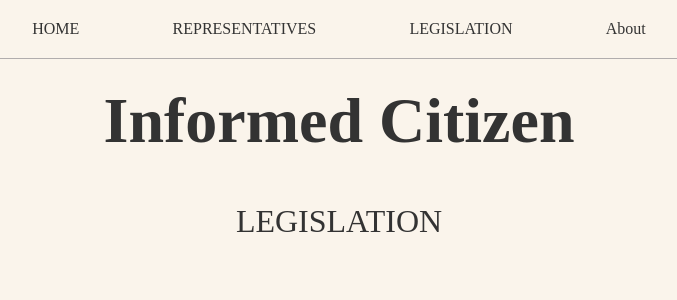
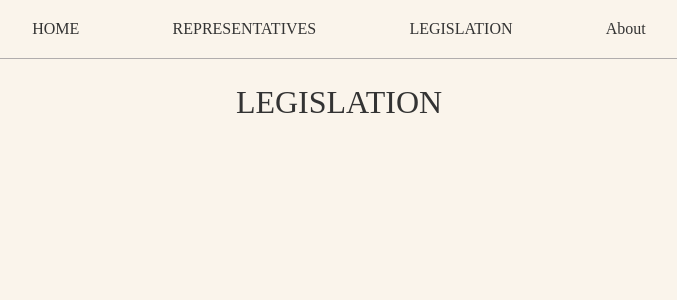
Before and after one commit to future-apologies/informed-citizen, a React (Create React App) app: page /Legislation in a window 1280 px wide. Shown: the top 300 px of the page, without its empty margins (301-978 px from the left). Built offline with nearby package versions, Linux system fonts and the light colour scheme; no server answers; a web font is replaced by a local one.

Commit message:
updated temp header format

```diff
--- a/src/components/Legislation.jsx
+++ b/src/components/Legislation.jsx
@@ -3,9 +3,6 @@ import React from 'react';
 const Legislation  = () => {
     return (
         <div>
-            <div className="content">
-                <h1 className="main-title">Informed Citizen</h1>
-            </div>
             <div className="content">
                 <p>LEGISLATION</p>
             </div>
--- a/src/components/Representatives.jsx
+++ b/src/components/Representatives.jsx
@@ -29,9 +29,6 @@ const Representatives = () => {
   return (
     <div>
       <div className="content">
-        <h1 className="main-title">Informed Citizen</h1>
-      </div>
-      <div className="content">
         <p>REPRESENTATIVES</p>
       </div>
       <ul>
```
